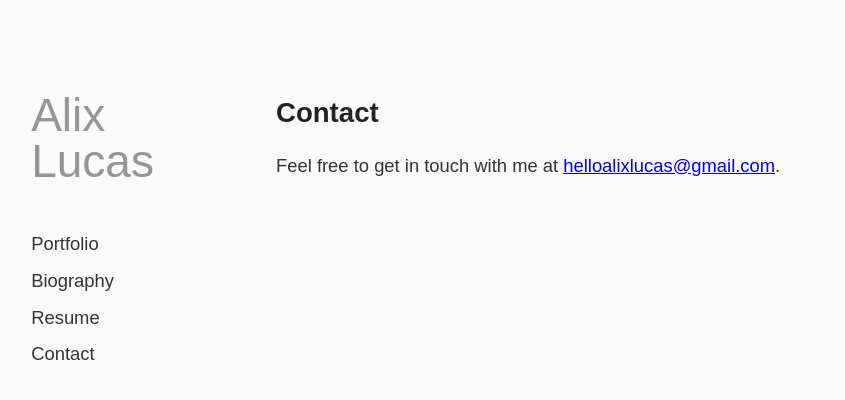
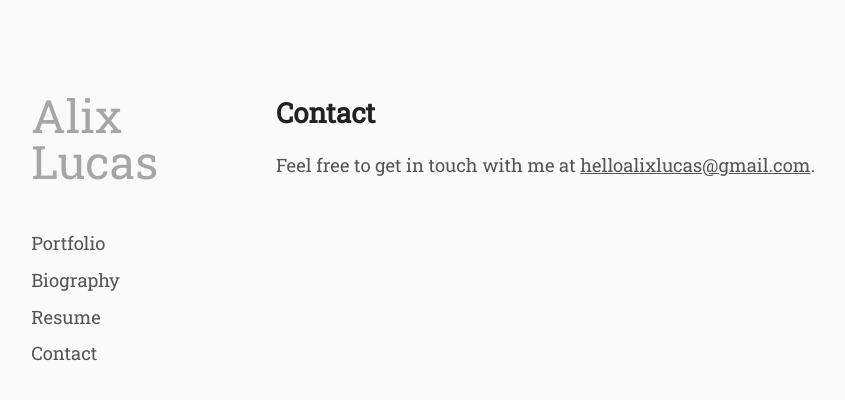
Before and after one commit to whyalix/alixlucas, a Jekyll site: the page built from contact/index.html, in a window 1280 px wide. Shown: the top 400 px of the page, without its empty margins (24-869 px from the left). Built offline with Jekyll 4.4.1, drawn with Linux system fonts in a browser that asks for light colours.

Commit message:
Add Roboto Slab font

```diff
--- a/_includes/head.html
+++ b/_includes/head.html
@@ -8,6 +8,7 @@
 
   <link rel="stylesheet" href="{{ "/assets/css/main.css" | relative_url }}">
   <link rel="canonical" href="{{ page.url | replace:'index.html','' | absolute_url }}">
+  <link href="https://fonts.googleapis.com/css?family=Roboto+Slab" rel="stylesheet">
 
   {% feed_meta %}
 </head>
--- a/assets/sass/base/_root.scss
+++ b/assets/sass/base/_root.scss
@@ -23,6 +23,10 @@
 }
 
 body {
-  font: 115% / 1.5 sans-serif;
-  color: #333;
+  font: 115% / 1.5 'Roboto Slab', sans-serif;
+  color: #555;
 }
+
+a {
+  color: inherit;
+}
```
